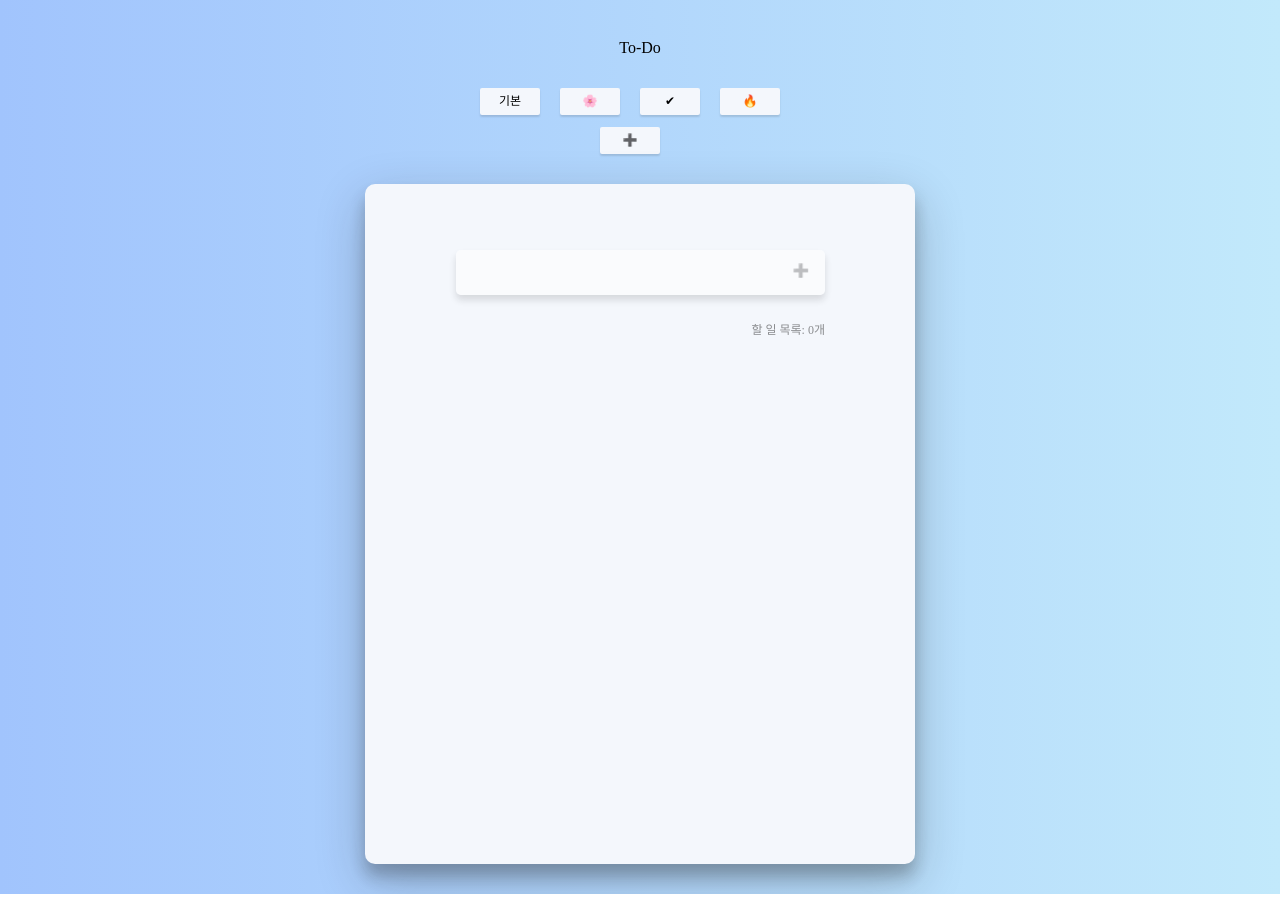
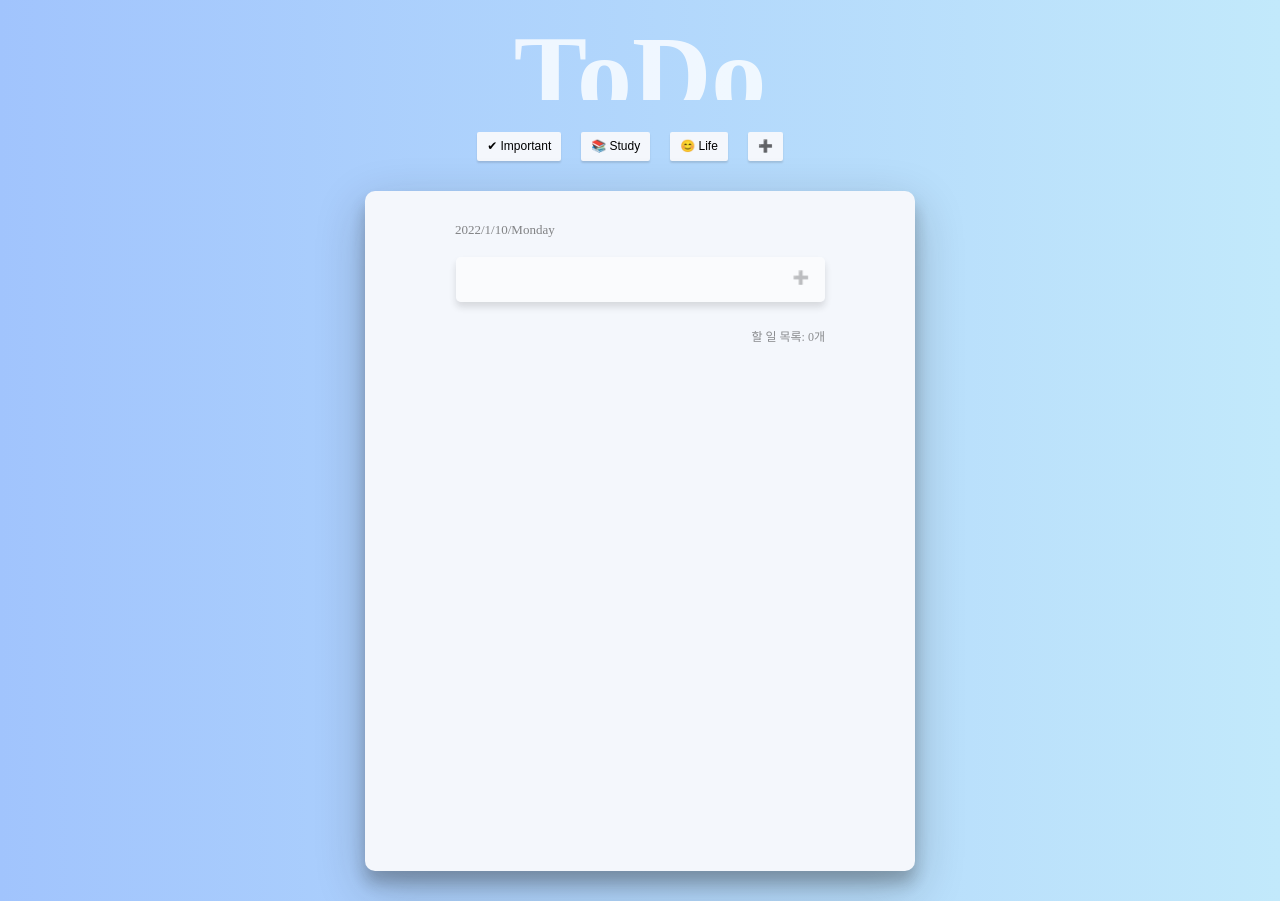
Before and after one commit to choisung2/simpleTodo, a plain HTML site: page index.html in a window 1280 px wide. Drawn offline with Linux system fonts and the light colour scheme.

Commit message:
Update html/css

```diff
--- a/index.html
+++ b/index.html
@@ -10,13 +10,12 @@
 </head>
 <body>
   <header>
-    <h1>To-Do</h1>
+    <h1><span class="title">ToDo</span></h1>
     <nav class="btn-wrap">
-      <button class="btn-basic">기본</button>
-      <button class="btn-basic">🌸</button>
-      <button class="btn-basic">✔</button>
-      <button class="btn-basic">🔥</button>
-      <button class="btn-plus">➕</button>
+      <button data-menu-name="important" class="menu-btn">✔ Important</button>
+      <button data-menu-name="study" class="menu-btn">📚 Study</button>
+      <button data-menu-name="life" class="menu-btn">😊 Life</button>
+      <button data-menu-name="plus" class="plus-btn">➕</button>
     </nav>
   </header>
   <section class="wrap">
@@ -28,6 +27,6 @@
     <p class="todo-count">할 일 목록: <span class="list-count">0</span>개</p>
     <ul id="todo-list"></ul>
   </section>
-  <script src="app01.js"></script>
+  <script src="app.js"></script>
 </body>
 </html>
--- a/style.css
+++ b/style.css
@@ -1,11 +1,18 @@
-
 body {
   background: linear-gradient(90deg, #a1c4fd 0%, #c2e9fb 100%);
 }
 
 h1 {
   text-align: center;
-  margin-top: 40px;
+  margin-top: 20px;
+  height: 80px;
+  overflow: hidden;
+}
+
+.title {
+  font-size: 110px;
+  color: #ffffffcc;
+  font-weight: 700;
 }
 
 .btn-wrap {
@@ -18,7 +25,7 @@ h1 {
 
 .btn-wrap button {
   background-color: #f4f7fc;
-  width: 60px;
+  padding: 2px 10px;
   line-height: 25px;
   cursor: pointer;
   border: none;
@@ -26,7 +33,12 @@ h1 {
   border-radius: 2px;
   margin-right: 20px;
   margin-top: 12px;
-  box-shadow:0 2px 2px 0 rgba(27, 27, 27, 0.137);
+  box-shadow: 0 2px 2px 0 rgba(27, 27, 27, 0.137);
+}
+
+.btn-select {
+  background-color: aquamarine;
+  border: 1px solid black;
 }
 
 .wrap {
@@ -47,21 +59,19 @@ h1 {
 
 .label {
   color: rgba(59, 59, 59, 0.623);
-  /* font-weight: 700; */
   font-size: 13px;
   margin-left: 50px;
-  /* text-decoration: underline; */
 }
 
 #list {
   width: 70%;
-	display:block;
+  display: block;
   padding: 15px 20px;
   border-radius: 5px;
   margin: 20px auto 40px;
   border: none;
-  background:rgba(255, 255, 255, 0.562);
-  box-shadow:0 5px 7px 0 rgba(27, 27, 27, 0.137);
+  background: rgba(255, 255, 255, 0.562);
+  box-shadow: 0 5px 7px 0 rgba(27, 27, 27, 0.137);
 }
 
 .submit {
```
Also changed, not shown: 1 other file. Lines whose indentation alone changed are shown as unchanged.
